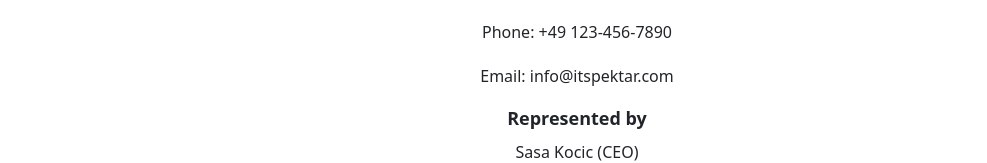
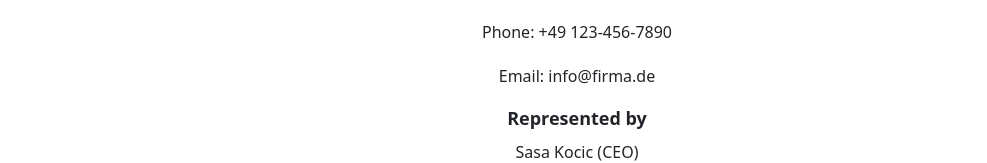
Before and after one commit to sasakocic/my-app, a React (Create React App) app: page /imprint in a window 1280 px wide. Shown: the part 180-343 px from the top of the page, without its empty margins (63-1050 px from the left). Built offline with nearby package versions, Linux system fonts and the light colour scheme; no server answers.

Commit message:
fixed imprint

```diff
--- a/src/Imprint.js
+++ b/src/Imprint.js
@@ -8,7 +8,7 @@
       <h2 className="Imprint-subheading">Firma</h2>
       <p className="Imprint-content">Weg 263, Stadt</p>
       <p className="Imprint-content">Phone: +49 123-456-7890</p>
-      <p className="Imprint-content">Email: info@itspektar.com</p>
+      <p className="Imprint-content">Email: info@firma.de</p>
 
       <h2 className="Imprint-subheading">Represented by</h2>
       <p className="Imprint-content">Sasa Kocic (CEO)</p>
```
